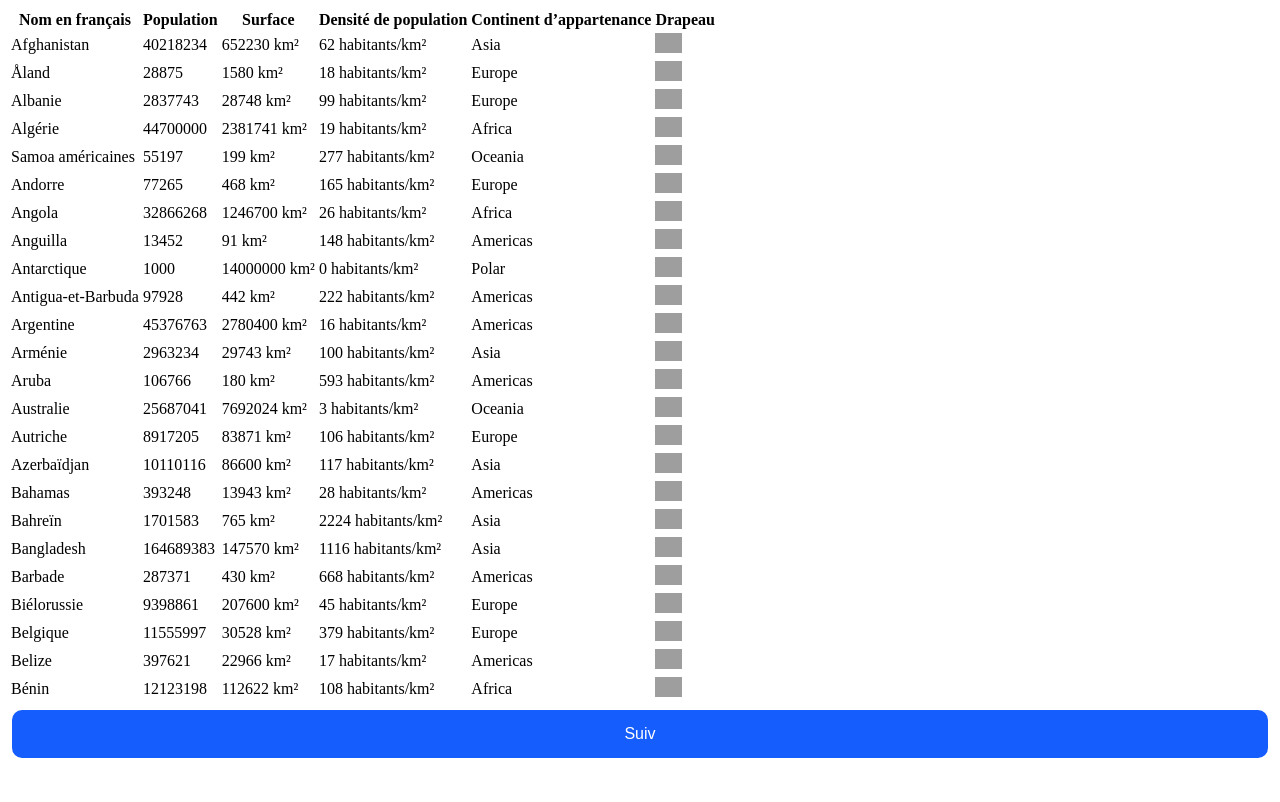
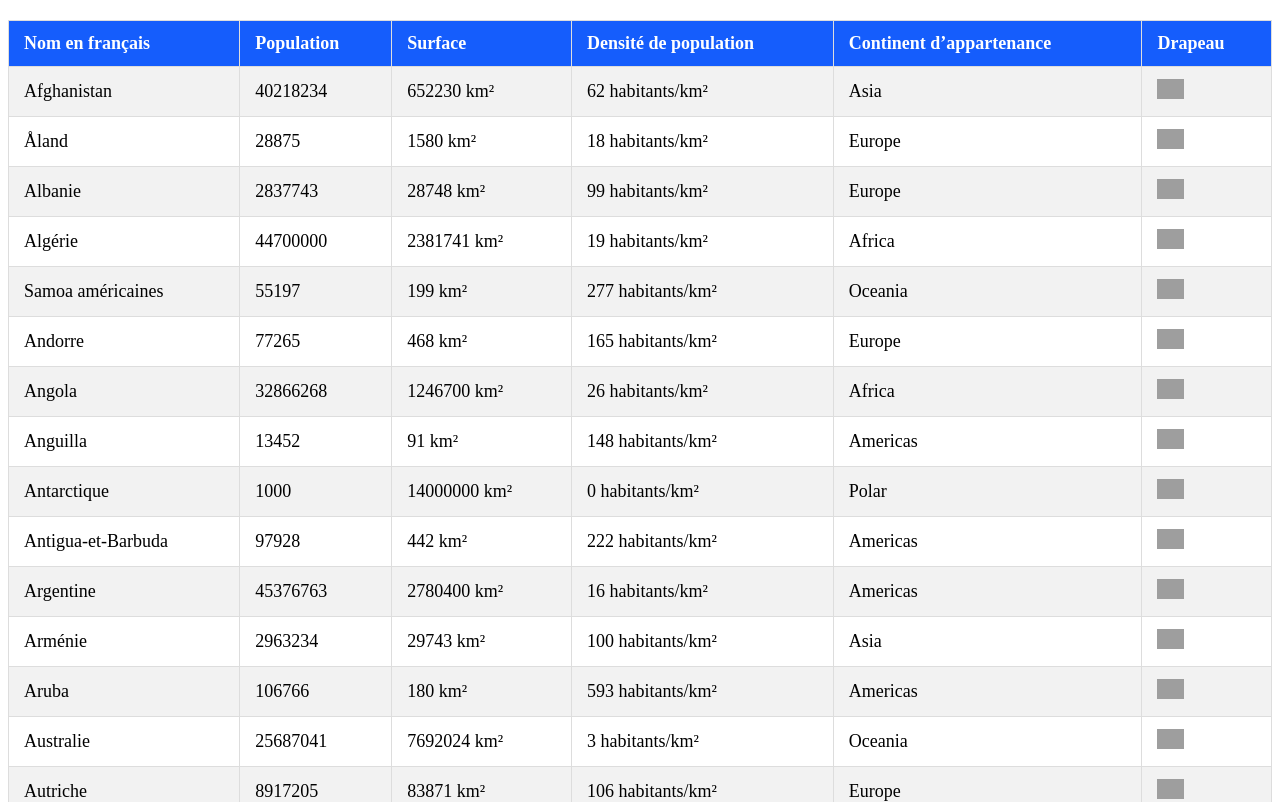
Before and after one commit to LilianBrossard/VanillaJsProject, a plain HTML site: page v2/countries_v2.html in a window 1280 px wide. Shown: the top 802 px of the page. Drawn offline with Linux system fonts and the light colour scheme; grey boxes are pictures that could not be loaded.

Commit message:
feat : css table

```diff
--- a/global.css
+++ b/global.css
@@ -65,3 +65,25 @@ button:hover {
   justify-content: space-around;
   gap: 10px;
 }
+
+table {
+  width: 100%;
+  border-collapse: collapse;
+  margin: 20px 0;
+  font-size: 18px;
+  text-align: left;
+}
+th, td {
+  padding: 12px 15px;
+  border: 1px solid #ddd;
+}
+th {
+  background-color: oklch(0.546 0.245 262.881);
+  color: white;
+}
+tr:nth-child(even) {
+  background-color: #f2f2f2;
+}
+tr:hover {
+  background-color: #f1f1f1;
+}
```
